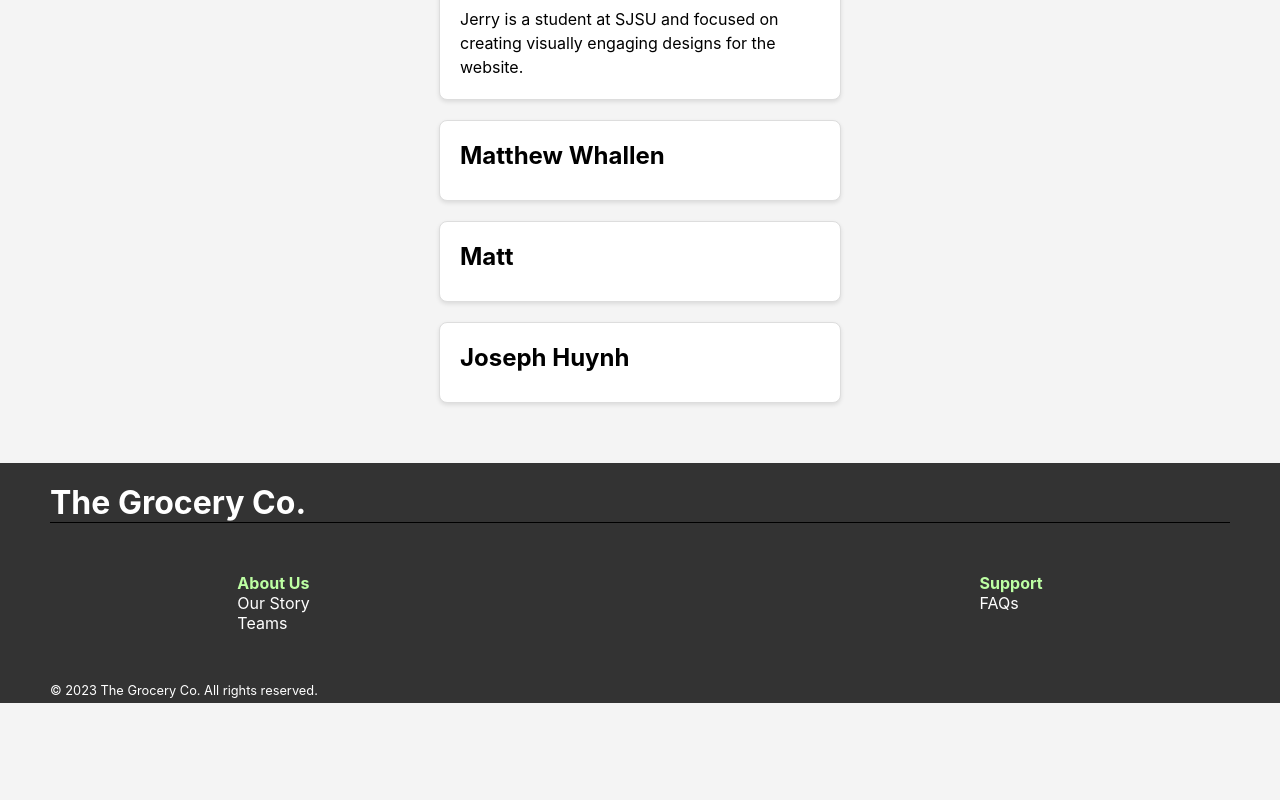
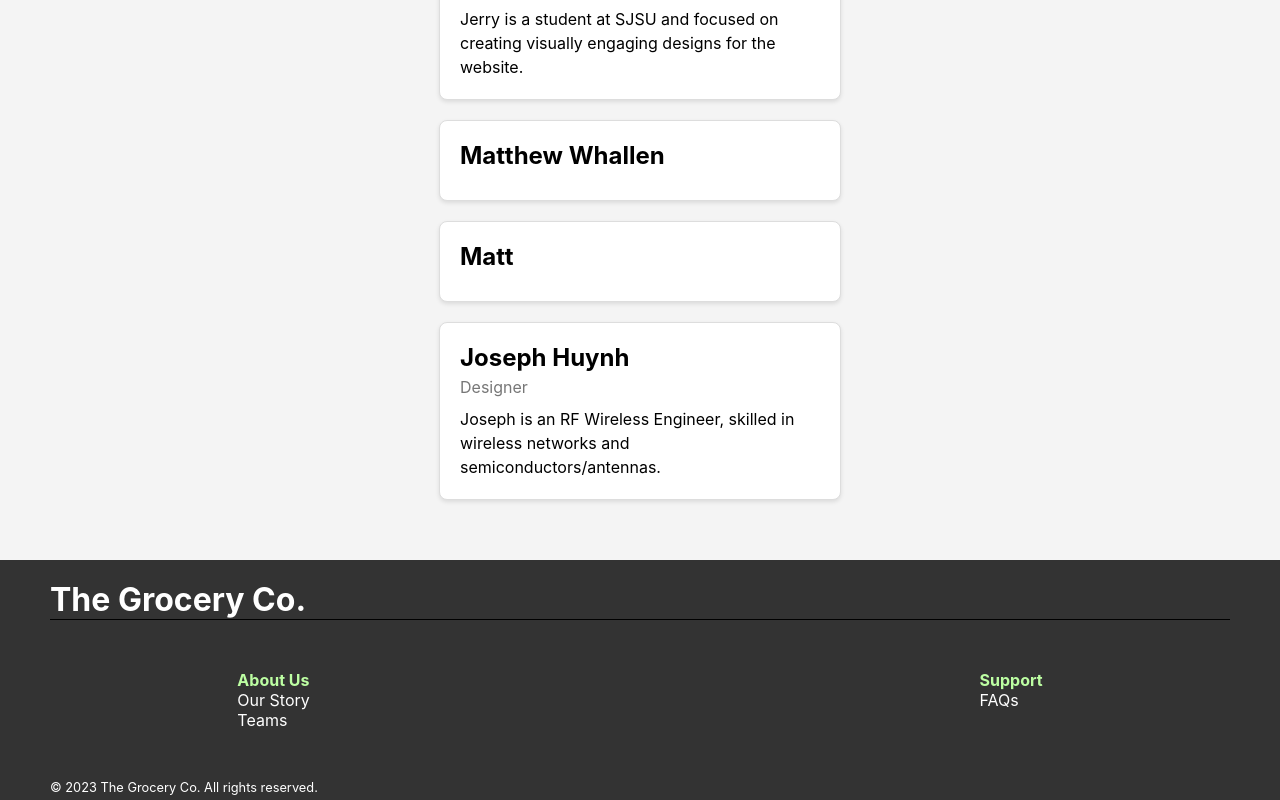
Before and after one commit to Vy-X-S/BUS118W-Group_5, a React (Create React App) app in the folder React/: page /teams in a window 1280 px wide. Shown: the part 600-1400 px from the top of the page. Before the commit the page ends 1303 px from the top, so only its background shows below. Built offline with nearby package versions, Linux system fonts and the light colour scheme.

Commit message:
Update Team.js

```diff
--- a/React/src/components/Team/Team.js
+++ b/React/src/components/Team/Team.js
@@ -42,8 +42,8 @@ const teamMembers = [
   {
     id: 6,
     name: "Joseph Huynh",
-    role: "",
-    description: "",
+    role: "Designer",
+    description: "Joseph is an RF Wireless Engineer, skilled in wireless networks and semiconductors/antennas.",
     // image: "team-member6.jpg",
   },
 ];
```
